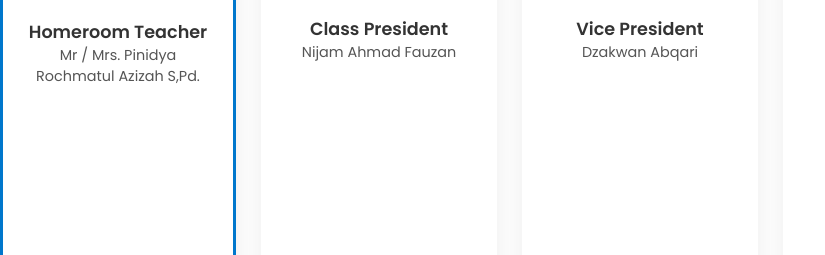
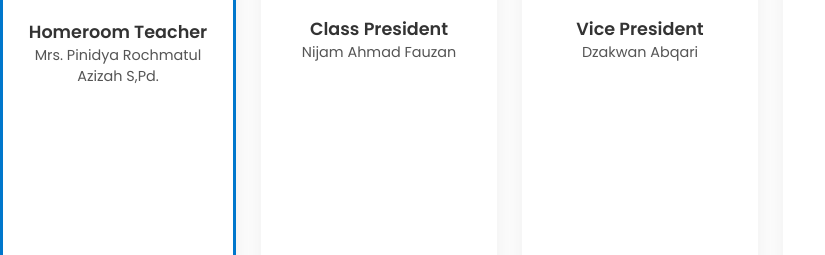
Before and after one commit to osismtselbas-png/KELAS-INTERNATIONAL, a plain HTML site: page index.html in a window 1280 px wide. Shown: the part 1191-1446 px from the top of the page, 0-825 px from the left. Drawn offline with Linux system fonts and the light colour scheme.

Commit message:
Fix HTML structure and content

```diff
--- a/index.html
+++ b/index.html
@@ -59,7 +59,7 @@
     <div class="member leader">
       <img src="wali.jpg" alt="Homeroom Teacher">
       <h3>Homeroom Teacher</h3>
-      <p>Mr / Mrs. Pinidya Rochmatul Azizah S,Pd.</p>
+      <p>Mrs. Pinidya Rochmatul Azizah S,Pd.</p>
     </div>
 
     <div class="member">
@@ -90,7 +90,6 @@
        <img src="bendahara2.jpg" alt="Treasurer 2">
       <h3>Treasurer 2</h3>
       <p>Rifa Sofwa Sabila</p>
-
     </div>
 
   </div>
```
